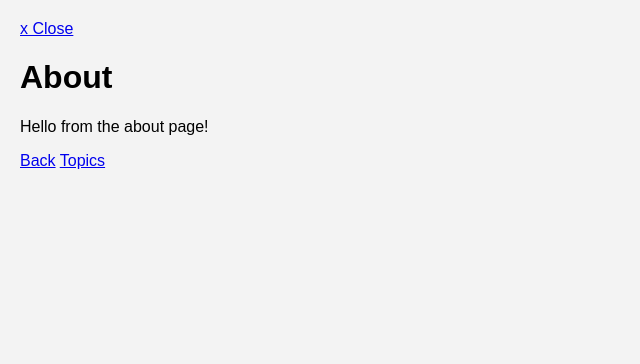
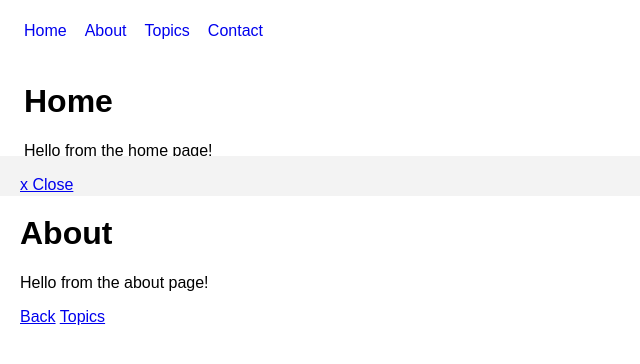
Before and after one commit to berkin/react-router-transition-test, a React (Create React App) app: page /about in a window 1280 px wide. Shown: the top 364 px of the page, without its empty margins (0-640 px from the left). Built offline with nearby package versions, Linux system fonts and the light colour scheme.

Commit message:
react router transition test

```diff
--- a/src/App.js
+++ b/src/App.js
@@ -7,8 +7,7 @@ import {
 	Link
 } from 'react-router-dom'
 
-import Overlay from './Overlay'
-import RouteTransition from './RouteTransition';
+import { RouteTransition, presets } from './route-transition';
 
 class Topics extends Component {
 	render() {
@@ -70,11 +69,15 @@ class App extends Component {
 					<Link to="/topics">Topics</Link>
 					<Link to="/contact">Contact</Link>
 				</div>
-				<Route exact path="/" component={Home} />
+				<Route path="/" component={Home} />
 				<Route path="/contact" component={Contact} />
 				<Route render={({location, history}) => {
 					return (
-						<Overlay location={location} history={history}>
+						<RouteTransition
+							pathname={location.pathname}
+							runOnMount={false}
+							{...presets.slideLeft}
+						  >
 							<Switch key={location.key} location={location}>
 								<Route
 									path="/about"
@@ -85,7 +88,7 @@ class App extends Component {
 									component={Topics}
 									/>
 							</Switch>
-						</Overlay>
+						</RouteTransition>
 					)
 				}} />
 			</div>
--- a/src/RouteTransition.js
+++ /dev/null
@@ -1,29 +0,0 @@
-import React, { Component } from 'react';
-import { Route } from 'react-router-dom';
-import { TransitionGroup } from 'react-transition-group';
-import AnimatedWrapper from "./AnimatedWrapper";
-
-const firstChild = props => {
-	const childrenArray = React.Children.toArray(props.children);
-	return childrenArray[0] || null;
-};
-
-class RouteTransition extends Component {
-	render() {
-		const { component: Component, ...overlay } = this.props;
-		const WrappedComponent = AnimatedWrapper(Component);
-
-	return (
-		<Route
-			{...overlay}
-			children={({ match, ...rest }) => (
-				<TransitionGroup component={firstChild}>
-				  {match && <WrappedComponent {...overlay} {...rest} />}
-				</TransitionGroup>
-			)}
-		/>
-		)
-	}
-}
-
-export default RouteTransition;
--- a/src/index.css
+++ b/src/index.css
@@ -35,9 +35,17 @@ body {
 	margin: auto;
 }
 .page {
+
     padding: 0 24px;
 }
 
 .overlay {
+	background: #f3f3f3;
+    position: absolute;
+    top: 0;
+    left: 0;
+	bottom: 0;
+	right: 0;
+	margin: auto;
 	padding: 20px;
 }
--- /dev/null
+++ b/src/route-transition/RouteTransition.jsx
@@ -0,0 +1,110 @@
+import React, { cloneElement, createElement, Component } from 'react';
+import TransitionMotion from 'react-motion/lib/TransitionMotion';
+import PropTypes from 'prop-types';
+
+import ensureSpring from './ensureSpring';
+
+class RouteTransition extends Component {
+  constructor(props) {
+    super(props);
+    this.renderRoute = this.renderRoute.bind(this);
+    this.renderRoutes = this.renderRoutes.bind(this);
+    this.willEnter = this.willEnter.bind(this);
+    this.willLeave = this.willLeave.bind(this);
+  }
+
+  getDefaultStyles() {
+    if (!this.props.runOnMount) {
+      return null;
+    }
+
+    if (!this.props.children) {
+      return [];
+    }
+
+    return [
+      {
+        key: this.props.pathname,
+        data: this.props.children,
+        style: this.props.atEnter,
+      },
+    ];
+  }
+
+  // there's only ever one route mounted at a time,
+  // so just return the current match
+  getStyles() {
+    if (!this.props.children) {
+      return [];
+    }
+
+    // TODO: maybe access route path from children for pathname?
+    return [
+      {
+        key: this.props.pathname,
+        data: this.props.children,
+        style: ensureSpring(this.props.atActive),
+      },
+    ];
+  }
+
+  willEnter() {
+    return this.props.atEnter;
+  }
+
+  willLeave() {
+    return ensureSpring(this.props.atLeave);
+  }
+
+  renderRoute(config) {
+    const props = {
+      style: this.props.mapStyles(config.style),
+      key: config.key,
+    };
+
+    return this.props.component
+      ? createElement(this.props.component, props, config.data)
+      : cloneElement(config.data, props);
+  }
+
+  renderRoutes(interpolatedStyles) {
+    return (
+      <div className={this.props.className} style={this.props.style}>
+        {interpolatedStyles.map(this.renderRoute)}
+      </div>
+    );
+  }
+
+  render() {
+    return (
+      <TransitionMotion
+        defaultStyles={this.getDefaultStyles()}
+        styles={this.getStyles()}
+        willEnter={this.willEnter}
+        willLeave={this.willLeave}
+      >
+        {this.renderRoutes}
+      </TransitionMotion>
+    );
+  }
+}
+
+RouteTransition.defaultProps = {
+  component: 'div',
+  runOnMount: true,
+  mapStyles: val => val,
+};
+
+RouteTransition.propTypes = {
+  className: PropTypes.string,
+  component: PropTypes.oneOfType([PropTypes.string, PropTypes.bool]),
+  pathname: PropTypes.string.isRequired,
+  atEnter: PropTypes.object.isRequired,
+  atActive: PropTypes.object.isRequired,
+  atLeave: PropTypes.object.isRequired,
+  mapStyles: PropTypes.func,
+  runOnMount: PropTypes.bool,
+  style: PropTypes.object,
+};
+
+export default RouteTransition;
--- /dev/null
+++ b/src/route-transition/ensureSpring.js
@@ -0,0 +1,12 @@
+import spring from 'react-motion/lib/spring';
+
+export default function ensureSpring(styles) {
+  return Object.keys(styles).reduce(
+    (acc, key) => {
+      const value = styles[key];
+      acc[key] = typeof value === 'number' ? spring(value) : value;
+      return acc;
+    },
+    {},
+  );
+}
--- /dev/null
+++ b/src/route-transition/index.js
@@ -0,0 +1,2 @@
+export { default as RouteTransition } from './RouteTransition';
+export { default as presets } from './presets';
--- /dev/null
+++ b/src/route-transition/presets.js
@@ -0,0 +1,82 @@
+import spring from 'react-motion/lib/spring';
+
+const fadeConfig = { stiffness: 20, damping: 22 };
+const popConfig = { stiffness: 60, damping: 25 };
+const slideConfig = { stiffness: 230, damping: 30 };
+
+const fade = {
+  atEnter: {
+    opacity: 0,
+  },
+  atLeave: {
+    opacity: spring(0, fadeConfig),
+  },
+  atActive: {
+    opacity: spring(1, fadeConfig),
+  },
+};
+
+const pop = {
+  atEnter: {
+    scale: 0.8,
+    opacity: 0,
+  },
+  atLeave: {
+    scale: spring(0.8, popConfig),
+    opacity: spring(0, popConfig),
+  },
+  atActive: {
+    scale: spring(1, popConfig),
+    opacity: 1,
+  },
+  mapStyles(styles) {
+    return {
+      opacity: styles.opacity,
+      transform: `scale(${styles.scale})`,
+    };
+  },
+};
+
+const slideLeft = {
+  atEnter: {
+    opacity: 0,
+    offset: 100,
+  },
+  atLeave: {
+    opacity: spring(0, fadeConfig),
+    offset: spring(-100, slideConfig),
+  },
+  atActive: {
+    opacity: spring(1, slideConfig),
+    offset: spring(0, slideConfig),
+  },
+  mapStyles(styles) {
+    return {
+      opacity: styles.opacity,
+      transform: `translateX(${styles.offset}%)`,
+    };
+  },
+};
+
+const slideRight = {
+  atEnter: {
+    opacity: 0,
+    offset: -100,
+  },
+  atLeave: {
+    opacity: spring(0, fadeConfig),
+    offset: spring(100, slideConfig),
+  },
+  atActive: {
+    opacity: spring(1, slideConfig),
+    offset: spring(0, slideConfig),
+  },
+  mapStyles(styles) {
+    return {
+      opacity: styles.opacity,
+      transform: `translateX(${styles.offset}%)`,
+    };
+  },
+};
+
+export default { fade, pop, slideLeft, slideRight };
```
